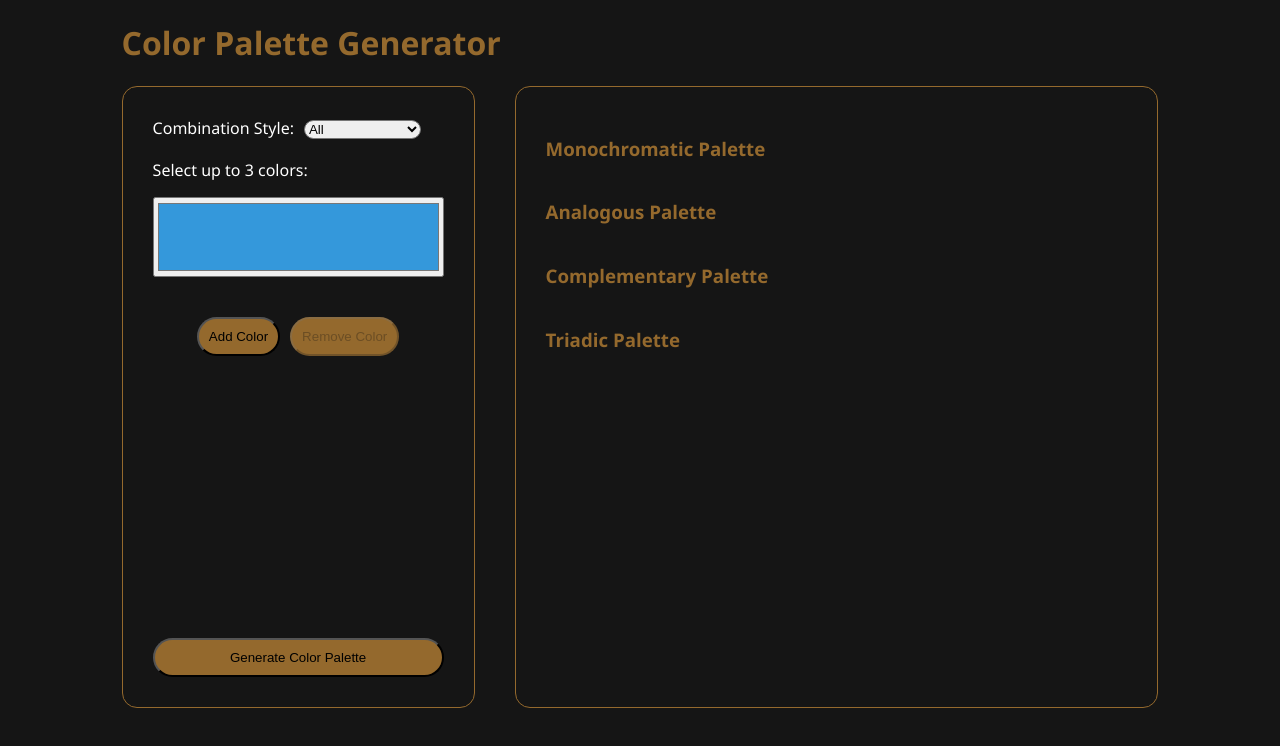
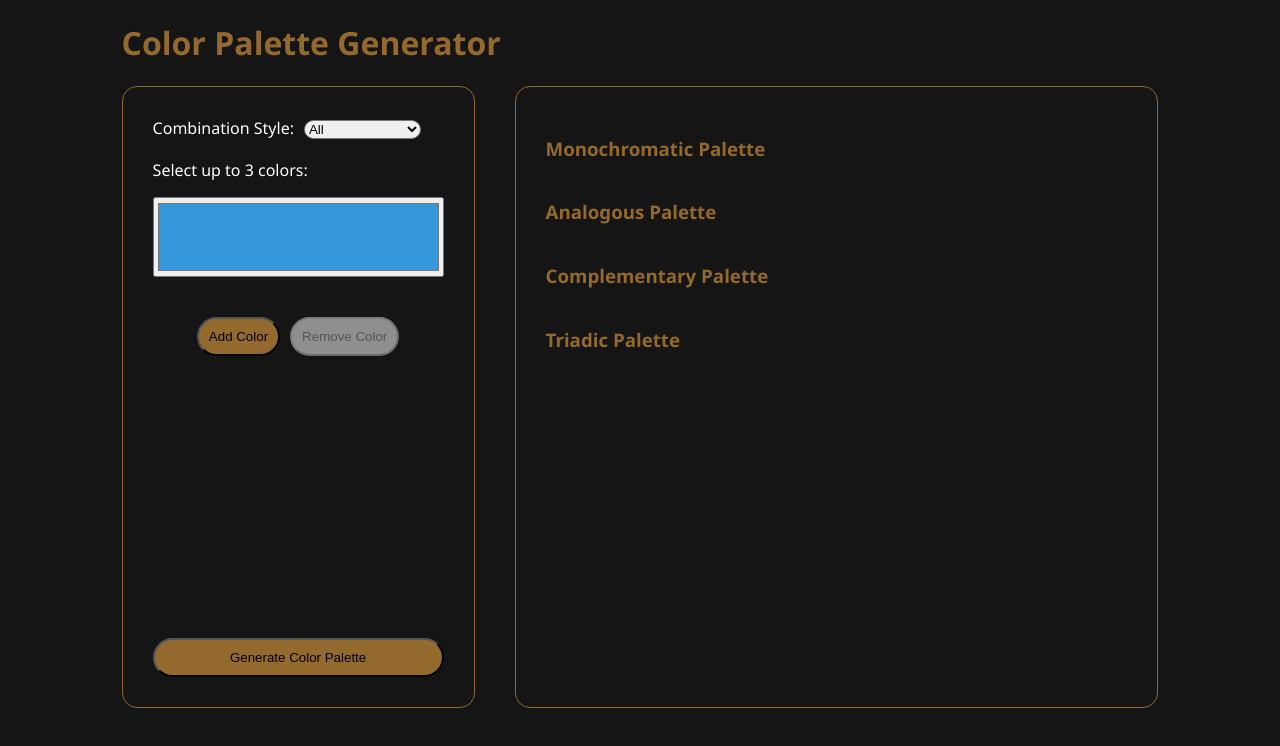
Before and after one commit to miiree12lb/color-picker, a React (Create React App) app: page / in a window 1280 px wide. Shown: the top 746 px of the page. Built offline with nearby package versions, Linux system fonts and the light colour scheme.

Commit message:
improve buttons

```diff
--- a/src/css/root.css
+++ b/src/css/root.css
@@ -15,7 +15,14 @@ button {
     background-color: #94692d;
     padding: 10px;
     border-radius: 20px;
-    margin-top:20px
+    margin-top:20px;
+    color: black;
+}
+button:disabled {
+    background-color: #e0e0e0; /* Optional: change the background color */
+    color: gray; /* Change the text color to gray */
+    cursor: not-allowed;
+    opacity: 0.6; /* Optional: make it semi-transparent */
 }
 button:hover{
     cursor: pointer;
```
Also changed, not shown: 6 other files (tests, documents, lock files or other folders).
